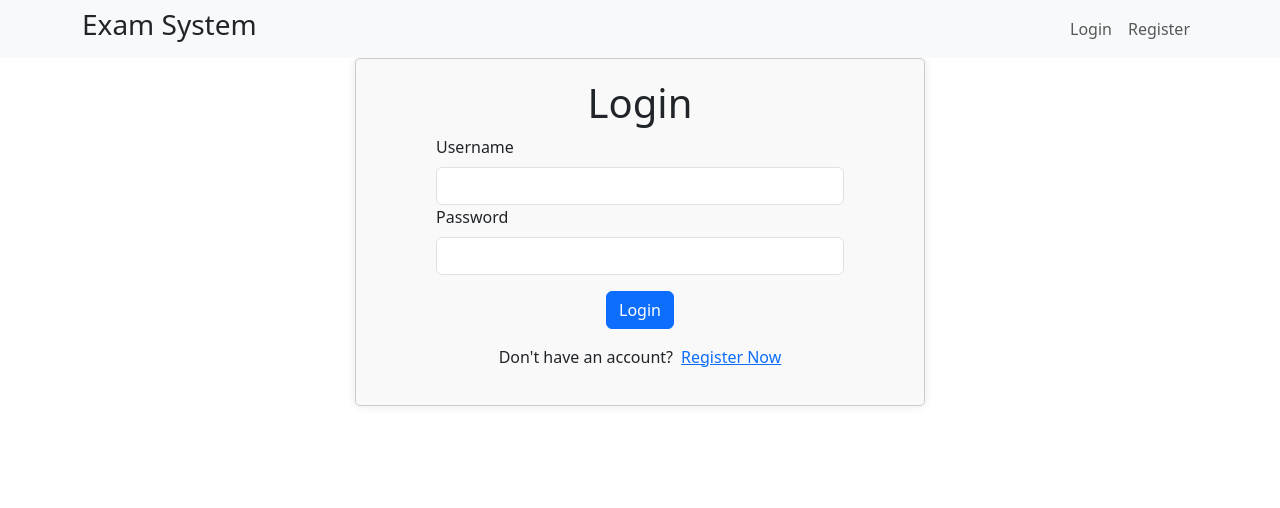
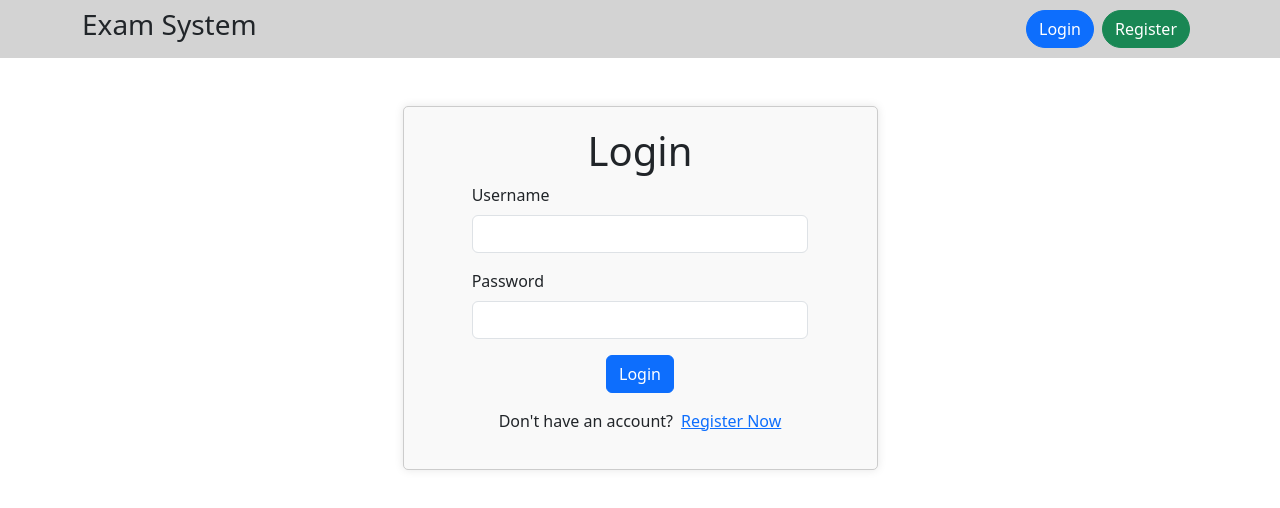
Before and after one commit to TalaatEysa/Exam-System-React-Project, a React (Create React App) app in the folder frontend/: page / in a window 1280 px wide. Shown: the top 508 px of the page. Built offline with nearby package versions, Linux system fonts and the light colour scheme.

Commit message:
adding styles to user components, login and navbar

```diff
--- a/frontend/src/components/LoginComponent.jsx
+++ b/frontend/src/components/LoginComponent.jsx
@@ -74,12 +74,12 @@ export function LoginComponent() {
   };
 
   return (
-    <Container className="login-container">
+    <Container className="login-container mt-5">
       <Row className="justify-content-md-center">
-        <Col xs={8} md={6} className='login-form'>
+        <Col xs={8} md={5} className='login-form'>
           <h1 className='text-center'>Login</h1>
           <Form onSubmit={handleLogin} className='w-75 mx-auto'>
-            <Form.Group controlId="userName">
+            <Form.Group controlId="userName" className='mb-3'>
               <Form.Label>Username</Form.Label>
               <Form.Control
                 type="text"
--- a/frontend/src/components/MyNav.jsx
+++ b/frontend/src/components/MyNav.jsx
@@ -3,6 +3,7 @@ import { Container, Nav, Navbar } from 'react-bootstrap';
 import { NavLink, useNavigate } from 'react-router-dom';
 import { useDispatch, useSelector } from 'react-redux';
 import { logout } from '../Store/authSlice';
+import '../css/MyNav.css';
 
 export function MyNav() {
   const navigate = useNavigate();
@@ -17,7 +18,7 @@ export function MyNav() {
   const isAdmin = user && user.user_type === 'Admin';
 
   return (
-    <Navbar bg="light" data-bs-theme="light">
+    <Navbar className="navbar-bg" data-bs-theme="light">
       <Container>
         <h3>{isAdmin ? 'Admin Dashboard' : 'Exam System'}</h3>{' '}
         <Nav className="ms-auto">
@@ -37,21 +38,30 @@ export function MyNav() {
                   <NavLink className="nav-link" to="/userexams">
                     Exams
                   </NavLink>
-                  <NavLink className="nav-link" to="/userresults">
+                  <NavLink className="nav-link text-dark" to="/userresults">
                     Results
                   </NavLink>
                 </>
               )}
-              <Nav.Link className="nav-link" onClick={handleLogout}>
+              <NavLink
+                className="btn btn-danger rounded rounded-pill ms-5"
+                onClick={handleLogout}
+              >
                 Logout
-              </Nav.Link>
+              </NavLink>
             </>
           ) : (
             <>
-              <NavLink className="nav-link" to="/login">
+              <NavLink
+                className="btn btn-primary rounded rounded-pill"
+                to="/login"
+              >
                 Login
               </NavLink>
-              <NavLink className="nav-link" to="/register">
+              <NavLink
+                className="mx-2 btn btn-success rounded rounded-pill"
+                to="/register"
+              >
                 Register
               </NavLink>
             </>
--- a/frontend/src/components/user/UserExams.jsx
+++ b/frontend/src/components/user/UserExams.jsx
@@ -36,7 +36,7 @@ export function UserExams() {
   }, [userId]);
 
   if (loading) {
-    return <div>Loading...</div>;
+    return <div className="text-center">Loading...</div>;
   }
 
   if (error) {
@@ -45,17 +45,19 @@ export function UserExams() {
 
   return (
     <div className="container mt-1">
-      <h1 className="mt-4 mb-5">Exams</h1>
+      <h1 className="mt-4 mb-5 text-center">Exams</h1>
       <div className="row">
         {exams.map((exam) => (
           <div className="col-md-4 mb-4" key={exam.id}>
             <div className="card">
               <div className="card-body">
                 <h2 className="card-title text-center">{exam.name}</h2>
-                <p className="card-text">{exam.description}</p>
-                <Link to={`/userexams/${exam.id}`} className="btn btn-primary">
-                  Take Exam
-                </Link>
+                <p className="card-text text-center">{exam.description}</p>
+                <div className='text-center'>
+                  <Link to={`/userexams/${exam.id}`} className="btn btn-primary rounded-5">
+                    Take Exam
+                  </Link>
+                </div>
               </div>
             </div>
           </div>
--- a/frontend/src/components/user/UserResults.jsx
+++ b/frontend/src/components/user/UserResults.jsx
@@ -32,7 +32,7 @@ export function UserResults() {
   }, [userId]);
 
   if (loadingResults || loadingExams) {
-    return <div>Loading...</div>;
+    return <div className='text-center'>Loading...</div>;
   }
 
   if (errorResults || errorExams) {
@@ -41,17 +41,19 @@ export function UserResults() {
 
   return (
     <div className="container mt-5">
-      <h1 className="mb-4">Your Exam Results</h1>
+      <h1 className="mb-4 text-center">Your Exam Results</h1>
       <div className="row">
         {results.map((result) => (
           <div className="col-md-4 mb-4" key={result.exam_name}>
             <div className="card">
               <div className="card-body">
-                <h2 className="card-title text-center">
-                  {result.exam_name}
-                </h2>
-                <p className="card-text">
-                  Score: {result.score}/{exams.find((exam) => exam.name === result.exam_name).questions.length}
+                <h2 className="card-title text-center">{result.exam_name}</h2>
+                <p className="card-text my-5 mx-auto text-center bg-primary text-white rounded-4 w-50 p-1">
+                  Score: {result.score}/
+                  {
+                    exams.find((exam) => exam.name === result.exam_name)
+                      .questions.length
+                  }
                 </p>
               </div>
             </div>
--- /dev/null
+++ b/frontend/src/css/MyNav.css
@@ -0,0 +1,9 @@
+.navbar-bg{
+    /* background-color: rgb(100, 173, 190); */
+    background-color:lightgray;
+}
+.nav-link:hover{
+    background-color: rgb(183, 141, 164);
+    border-radius: 20px;
+
+}
```
